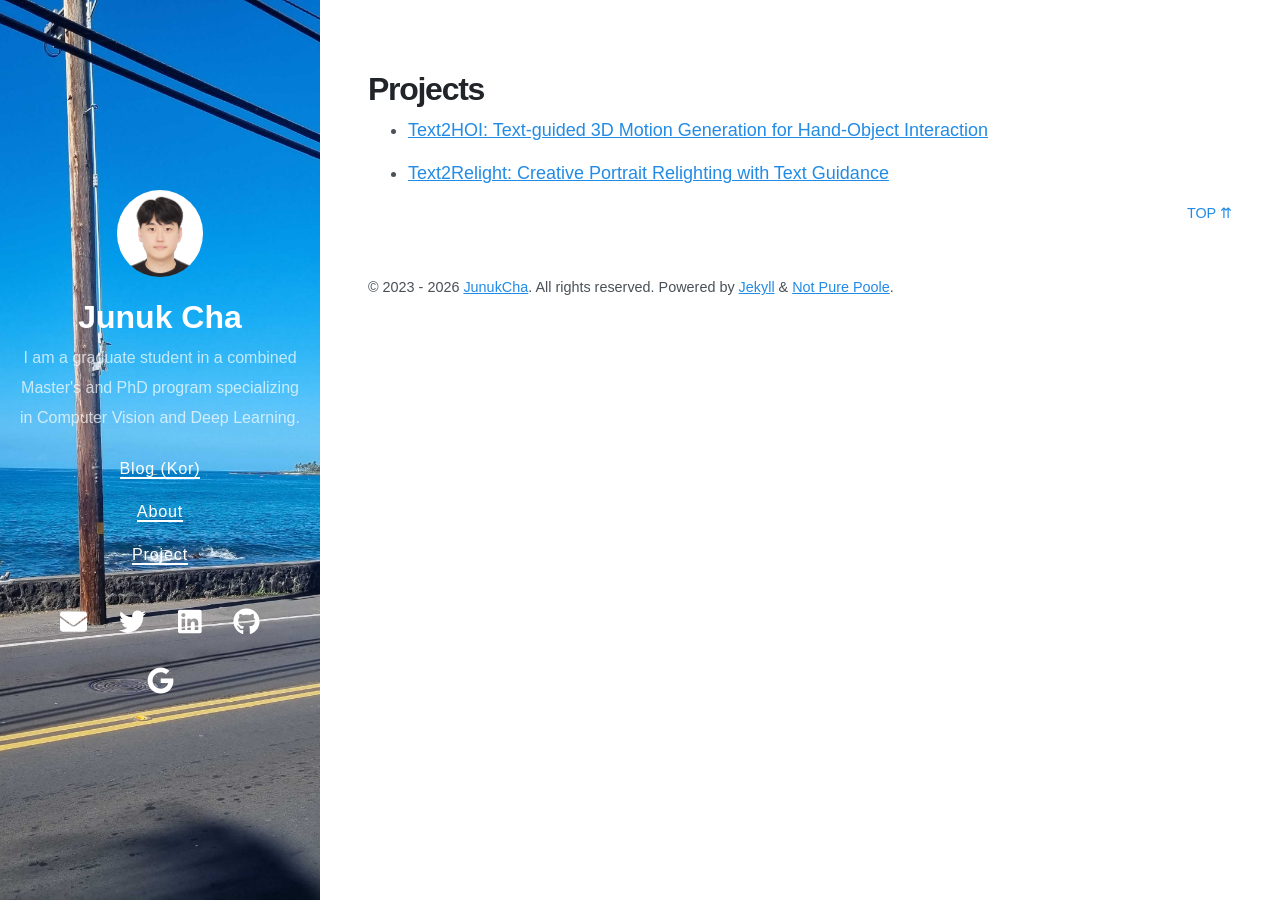
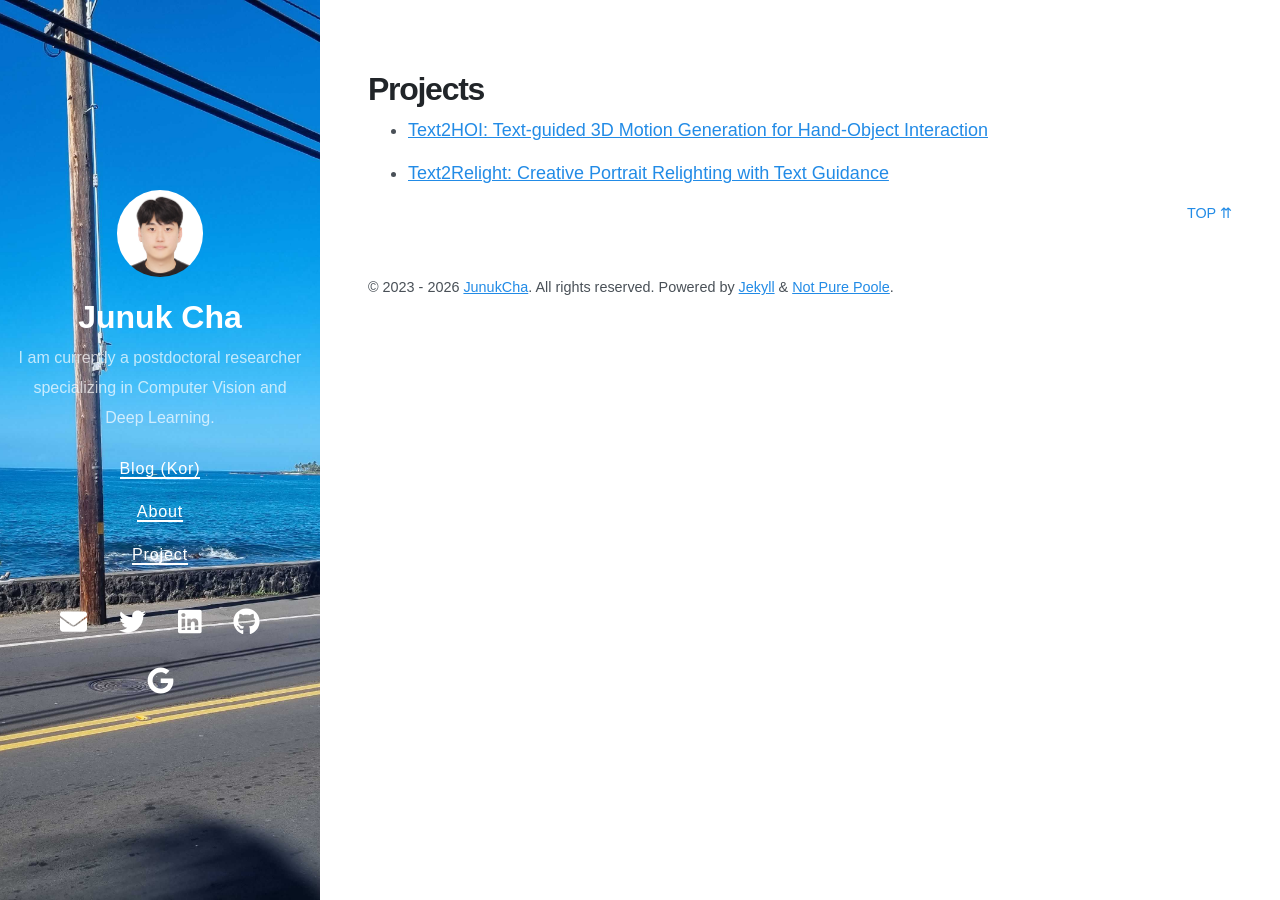
Before and after one commit to JunukCha/junukcha.github.io, a Jekyll site: the page built from projects.md, in a window 1280 px wide. Built offline with Jekyll 4.4.1, drawn with Linux system fonts in a browser that asks for light colours; nearby versions of some CDN libraries.

Commit message:
description

```diff
--- a/_config.yml
+++ b/_config.yml
@@ -1,6 +1,6 @@
 # Setup
 title: Junuk Cha
-description: I am a graduate student in a combined Master's and PhD program specializing in Computer Vision and Deep Learning.
+description: I am currently a postdoctoral researcher specializing in Computer Vision and Deep Learning.
 url: https://junukcha.github.io
 avatar: /profile.jpg
 paginate: 5
```
